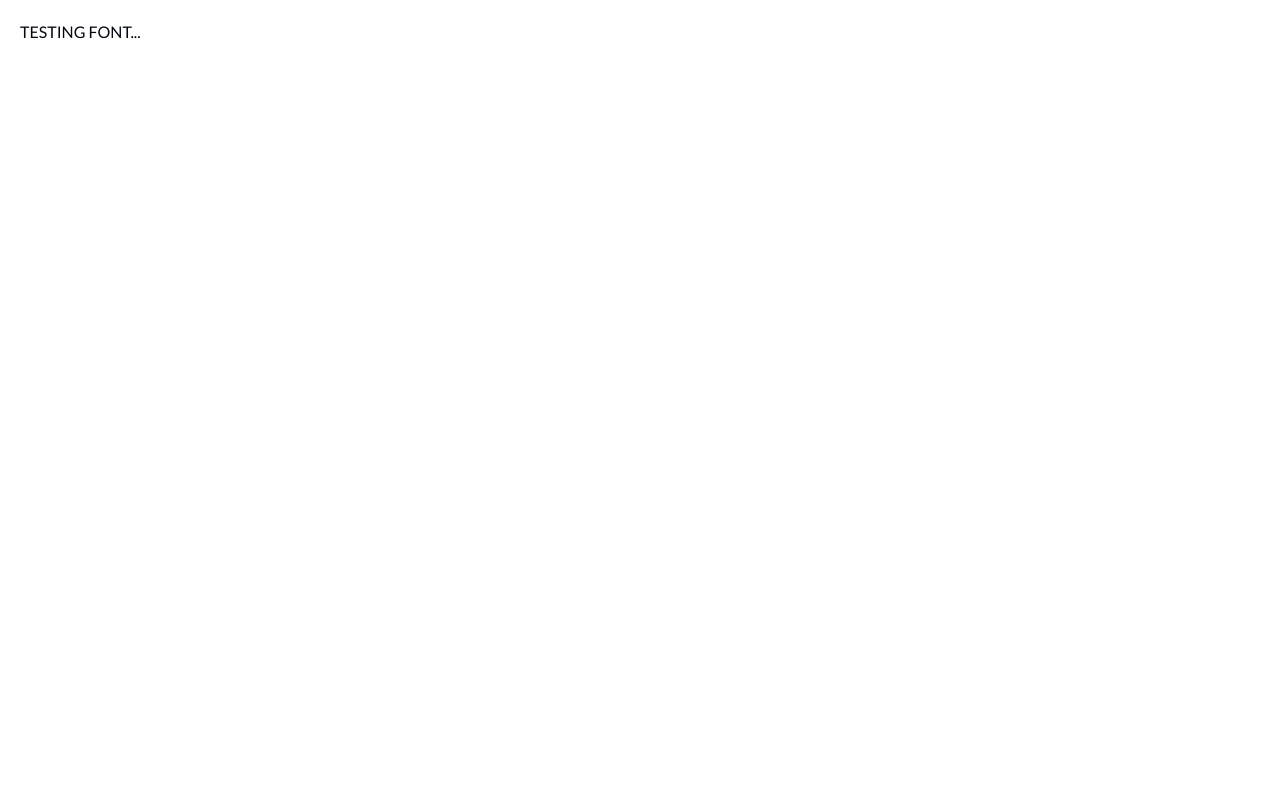
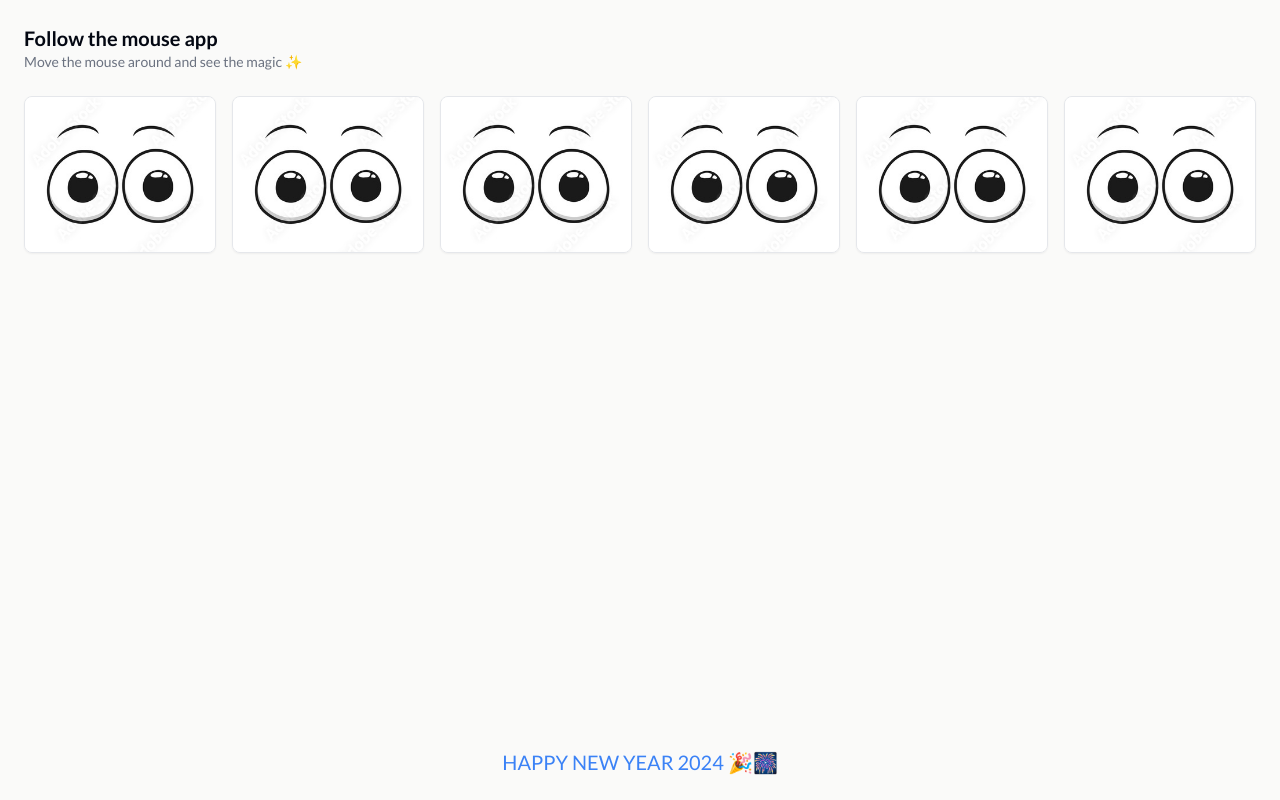
Before and after one commit to RahimGuerfi/spongebob-eye-movement-fun, a Next.js app: page / in a window 1280 px wide. Built offline with nearby package versions, Linux system fonts and the light colour scheme.

Commit message:
feat: finish app

```diff
--- a/src/app/layout.tsx
+++ b/src/app/layout.tsx
@@ -13,7 +13,7 @@ export const fontSans = Lato({
 });
 
 export const metadata: Metadata = {
-  title: 'Create Next App',
+  title: 'Follow The Mouse App',
   description: 'Generated by create next app'
 };
 
@@ -23,8 +23,8 @@ export default function RootLayout({
   children: React.ReactNode;
 }) {
   return (
-    <html lang="en" className={cn('h-full', fontSans.variable)}>
-      <body className="h-full">{children}</body>
+    <html lang="en" className={cn('min-h-screen', fontSans.variable)}>
+      <body className="min-h-screen bg-stone-50">{children}</body>
     </html>
   );
 }
--- a/src/app/page.tsx
+++ b/src/app/page.tsx
@@ -1,9 +1,53 @@
+'use client';
+
+import DynamicImage from '@/components/DynamicImage';
+
+const items = [
+  {
+    src: '/assets/images/nine-directions-eyes.jpg',
+    alt: 'image 1'
+  },
+  {
+    src: '/assets/images/nine-directions-eyes.jpg',
+    alt: 'image 2'
+  },
+  {
+    src: '/assets/images/nine-directions-eyes.jpg',
+    alt: 'image 3'
+  },
+  {
+    src: '/assets/images/nine-directions-eyes.jpg',
+    alt: 'image 4'
+  },
+  {
+    src: '/assets/images/nine-directions-eyes.jpg',
+    alt: 'image 5'
+  },
+  {
+    src: '/assets/images/nine-directions-eyes.jpg',
+    alt: 'image 6'
+  }
+];
+
 export default function Home() {
   return (
-    <main className="min-h-full">
-      <section className=" p-5">
-        <p>TESTING FONT...</p>
+    <main className="flex flex-col gap-6 p-6 min-h-screen">
+      <div>
+        <p className="text-xl font-bold">Follow the mouse app</p>
+        <p className="text-sm text-muted-foreground">
+          Move the mouse around and see the magic ✨
+        </p>
+      </div>
+
+      <section className=" grid gap-4 grid-cols-2 md:grid-cols-3 lg:grid-cols-4 xl:grid-cols-6">
+        {items.map((item) => (
+          <DynamicImage key={item.alt} alt={item.alt} src={item.src} />
+        ))}
       </section>
+
+      <p className="mt-auto text-blue-500 text-xl font-medium text-center uppercase">
+        Happy New Year 2024 🎉🎆
+      </p>
     </main>
   );
 }
--- /dev/null
+++ b/src/components/DynamicImage.tsx
@@ -0,0 +1,38 @@
+import Image from 'next/image';
+
+import { cn } from '@/lib/utils';
+import { useMousePosition } from '@/hooks/useMousePosition';
+
+type Props = {
+  src: string;
+  alt: string;
+};
+
+const DynamicImage = ({ src, alt }: Props) => {
+  const [mousePosition, ref] = useMousePosition<HTMLDivElement>();
+
+  return (
+    <div className="overflow-hidden rounded-lg shadow-sm border" ref={ref}>
+      <Image
+        src={src}
+        height={1024}
+        width={720}
+        alt={alt}
+        className={cn(
+          'scale-[3.05]',
+          mousePosition.isUp && 'origin-top',
+          mousePosition.isTopRight && 'origin-top-right',
+          mousePosition.isRight && 'origin-right',
+          mousePosition.isBottomRight && 'origin-bottom-right',
+          mousePosition.isBottom && 'origin-bottom',
+          mousePosition.isBottomLeft && 'origin-bottom-left',
+          mousePosition.isLeft && 'origin-left',
+          mousePosition.isTopLeft && 'origin-top-left',
+          mousePosition.isFront && 'origin-center'
+        )}
+      />
+    </div>
+  );
+};
+
+export default DynamicImage;
```
Also changed, not shown: public/assets/images/nine-directions-eyes.jpg (added), 1 other file (tests, documents, lock files or other folders).
